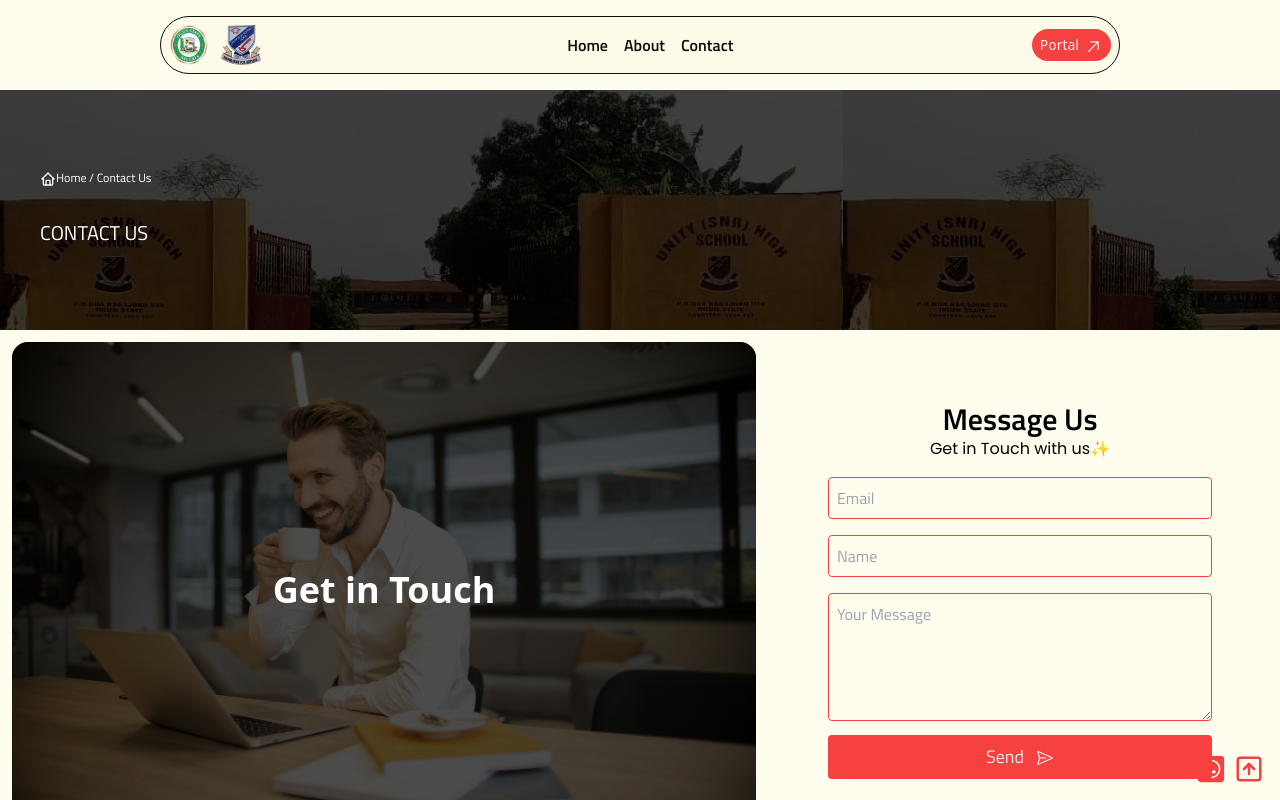
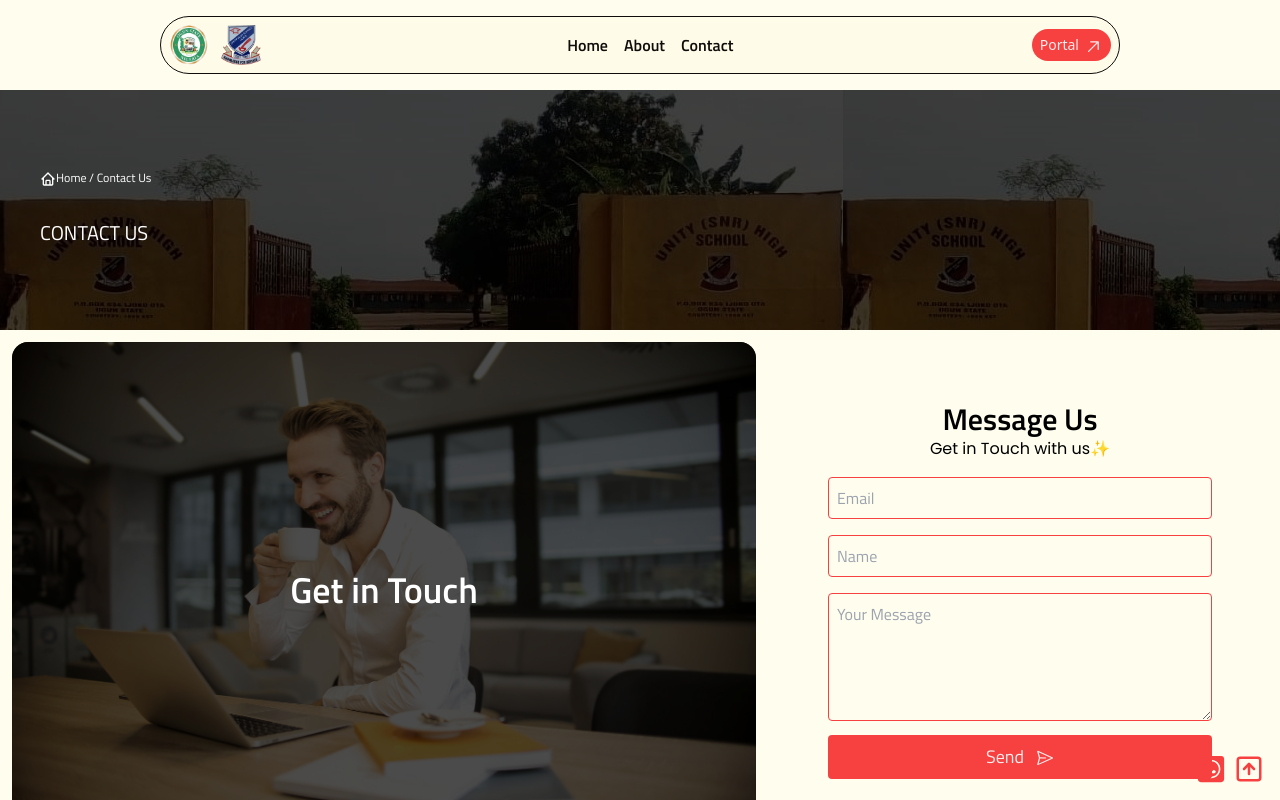
Before and after one commit to OlaiwonAbdullahi/UnityHighSch-v2, a React (Vite) app: page /contact in a window 1280 px wide. Shown: the top 800 px of the page. Built offline with nearby package versions, Linux system fonts and the light colour scheme.

Commit message:
update MessageForm.jsx

```diff
--- a/src/components/MessageForm.jsx
+++ b/src/components/MessageForm.jsx
@@ -14,7 +14,7 @@ const MessageForm = () => {
             />
 
             <div className="absolute inset-0 md:rounded-l-2xl rounded-2xl bg-black bg-opacity-70 flex items-center justify-center">
-              <h2 className="text-white text-4xl font-semibold">
+              <h2 className="text-white text-4xl font-semibold font-titalium">
                 Get in Touch
               </h2>
             </div>
```
